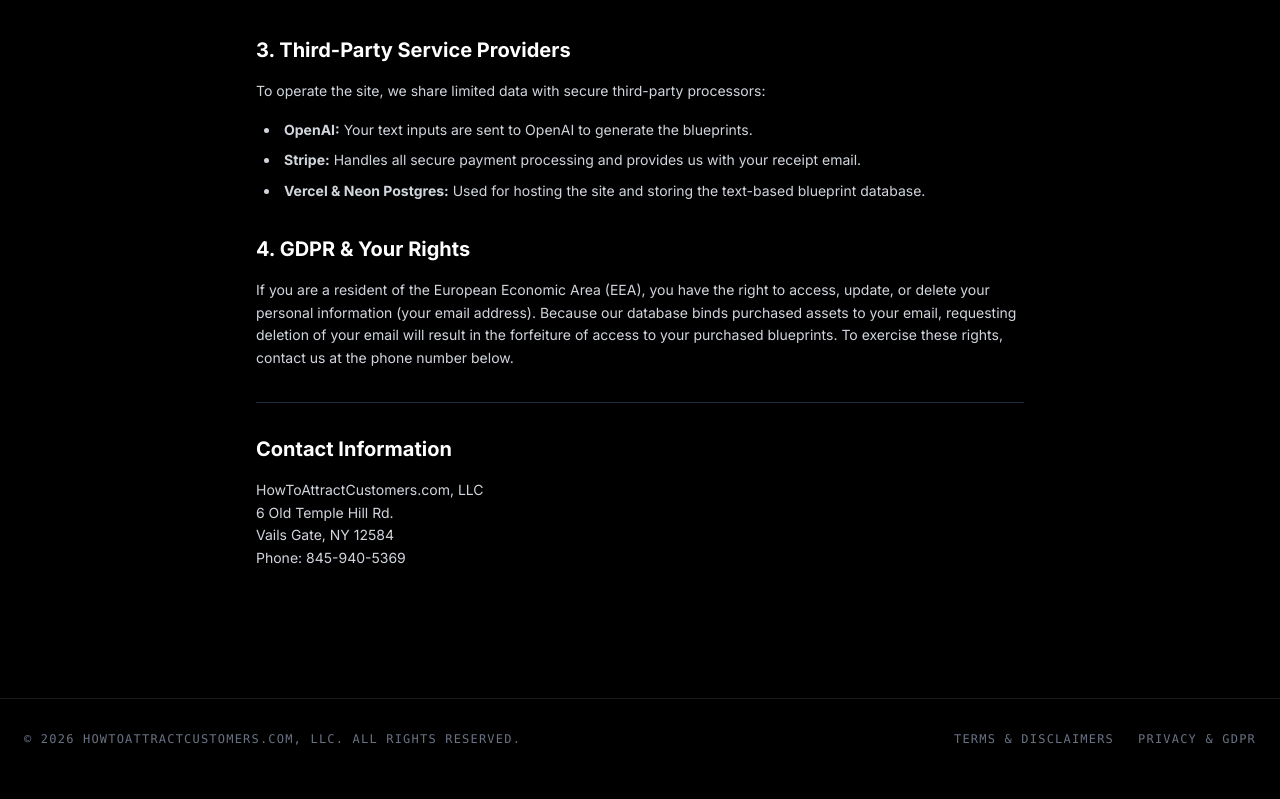
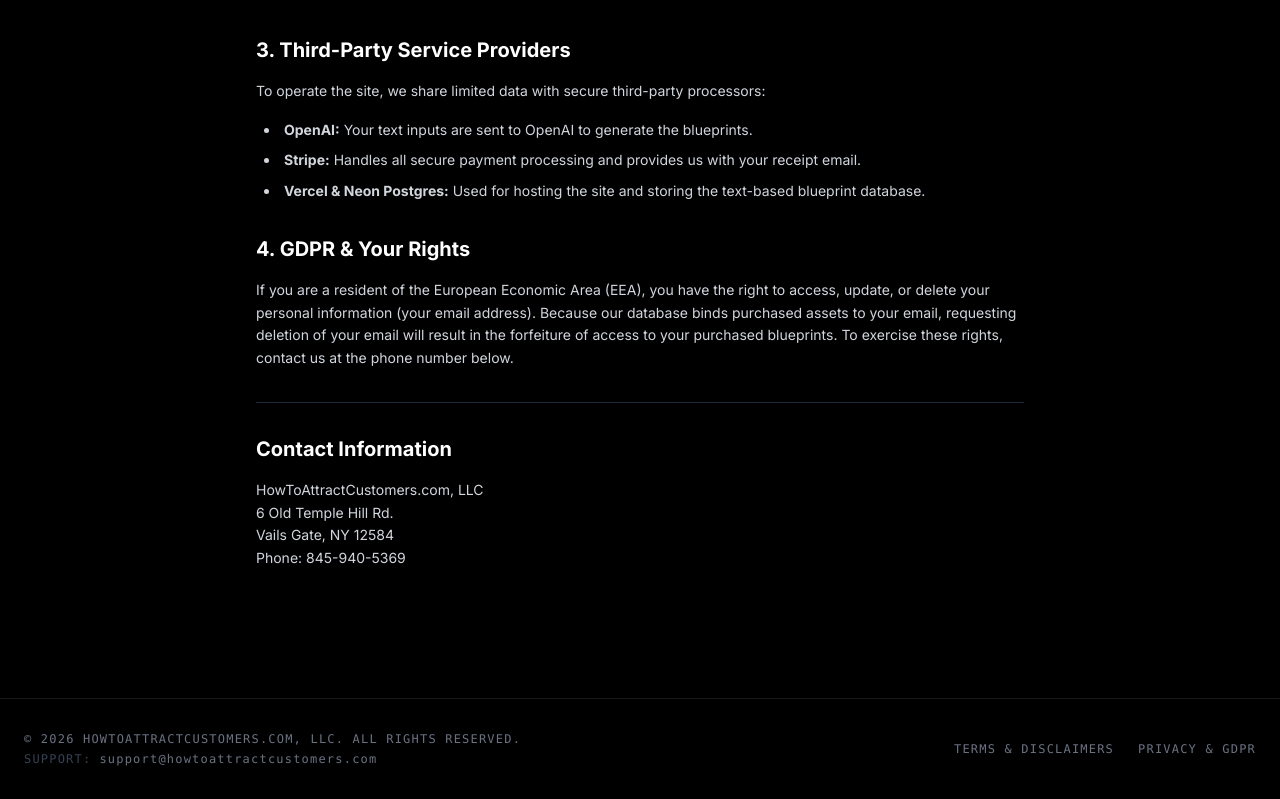
Before and after one commit to edisonguzman/foundry-million, a Next.js app: page /privacy in a window 1280 px wide. Shown: the part 633-1432 px from the top of the page. Built offline with nearby package versions, Linux system fonts and the light colour scheme.

Commit message:
feat: add anti-scraping ProtectedEmail client component to global footer

```diff
--- a/src/app/layout.tsx
+++ b/src/app/layout.tsx
@@ -1,7 +1,8 @@
 import type { Metadata } from "next";
 import { Inter } from "next/font/google";
 import "./globals.css";
-import Link from "next/link"; // ADD THIS IMPORT
+import Link from "next/link";
+import ProtectedEmail from "@/components/ProtectedEmail"; // <-- IMPORT THE COMPONENT
 
 const inter = Inter({ subsets: ["latin"] });
 
@@ -27,10 +28,18 @@
         {/* Global Footer (Hidden on PDF Prints) */}
         <footer className="print:hidden border-t border-white/10 bg-black py-8 mt-12">
           <div className="max-w-7xl mx-auto px-6 flex flex-col md:flex-row justify-between items-center gap-4">
-            <div className="text-gray-500 text-xs font-mono uppercase tracking-widest text-center md:text-left">
-              © {new Date().getFullYear()} HowToAttractCustomers.com, LLC. All rights reserved.
+            <div className="flex flex-col items-center md:items-start gap-1">
+              <span className="text-gray-500 text-xs font-mono uppercase tracking-widest text-center md:text-left">
+                © {new Date().getFullYear()} HowToAttractCustomers.com, LLC. All rights reserved.
+              </span>
+              {/* --- NEW: PROTECTED EMAIL --- */}
+              <div className="text-xs font-mono tracking-widest flex gap-2">
+                <span className="text-gray-700 uppercase">Support:</span>
+                <ProtectedEmail />
+              </div>
             </div>
-            <div className="flex gap-6 text-xs font-mono uppercase tracking-widest">
+
+            <div className="flex gap-6 text-xs font-mono uppercase tracking-widest mt-4 md:mt-0">
               <Link href="/terms" className="text-gray-500 hover:text-white transition-colors">
                 Terms & Disclaimers
               </Link>
--- /dev/null
+++ b/src/components/ProtectedEmail.tsx
@@ -0,0 +1,31 @@
+"use client";
+
+import { useState, useEffect } from "react";
+
+export default function ProtectedEmail() {
+  const [email, setEmail] = useState("");
+
+  useEffect(() => {
+    // We break the email into parts so the full string NEVER exists in the source code
+    const user = "support";
+    const domain = "howtoattractcustomers";
+    const extension = "com";
+
+    // Assemble it only after the component mounts in the browser
+    setEmail(`${user}@${domain}.${extension}`);
+  }, []);
+
+  // Show a fallback while JavaScript is loading (or if a bot is looking)
+  if (!email) {
+    return <span className="text-gray-600 select-none">Contacting secure server...</span>;
+  }
+
+  return (
+    <a
+      href={`mailto:${email}`}
+      className="text-gray-500 hover:text-white transition-colors lowercase"
+    >
+      {email}
+    </a>
+  );
+}
```
